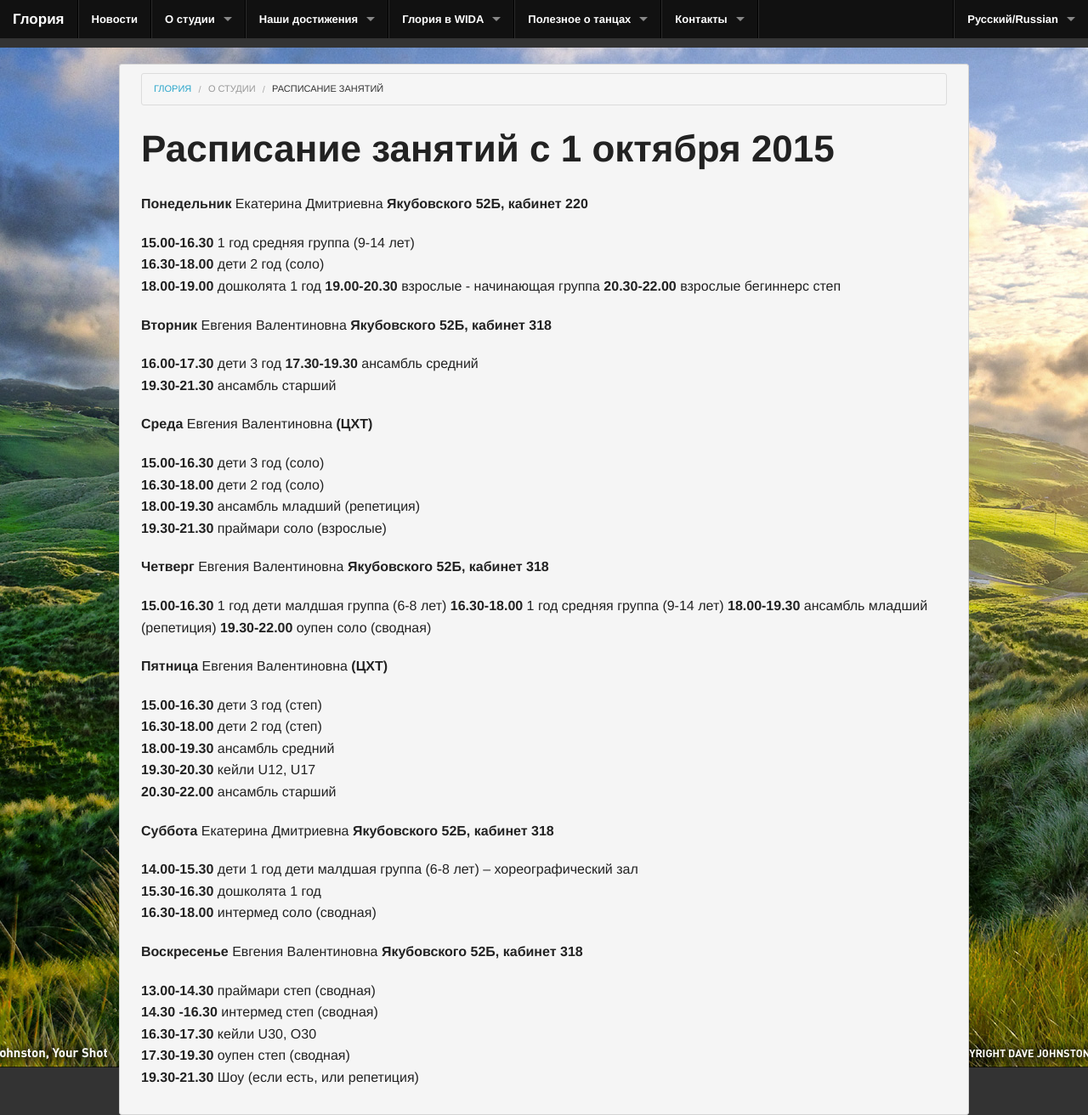
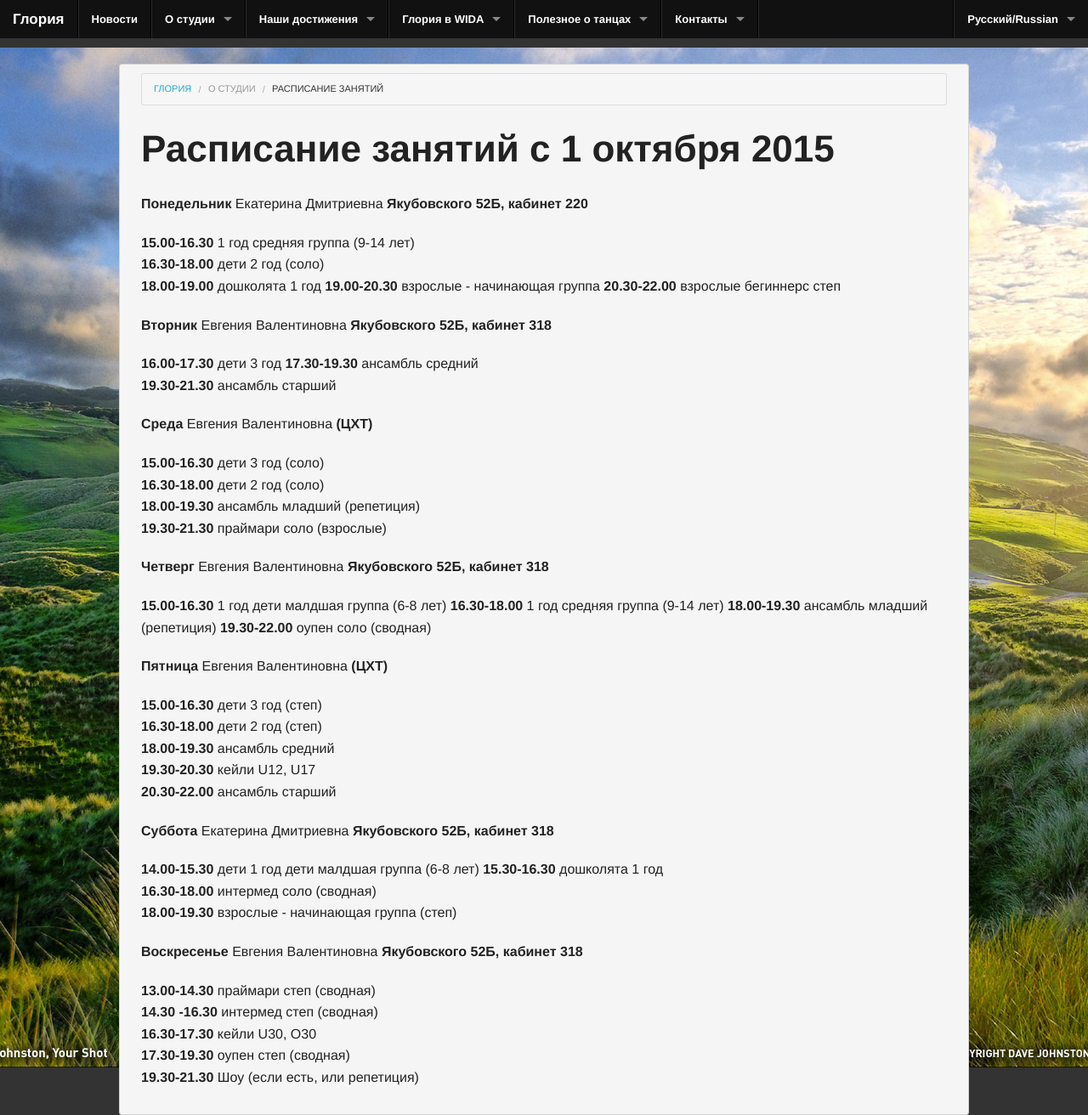
Before and after one commit to gloria-studio/gloria-studio.github.io, a Jekyll site: the page built from about/schedule/index.md, in a window 1280 px wide. Shown: the whole page at 85% size. Built offline with Jekyll 4.4.1, drawn with Linux system fonts in a browser that asks for light colours; Markdown is read by kramdown in place of the engine named in the settings.

Commit message:
Updated index.md

```diff
--- a/about/schedule/index.md
+++ b/about/schedule/index.md
@@ -62,9 +62,10 @@
 
 **Суббота** Екатерина Дмитриевна **Якубовского 52Б, кабинет 318**
 
-**14.00-15.30** дети 1 год дети малдшая группа (6-8 лет) – хореографический зал
+**14.00-15.30** дети 1 год дети малдшая группа (6-8 лет)
 **15.30-16.30** дошколята 1 год
 **16.30-18.00** интермед соло (сводная)
+**18.00-19.30** взрослые - начинающая группа (степ)
 
 **Воскресенье** Евгения Валентиновна **Якубовского 52Б, кабинет 318**
 
```
